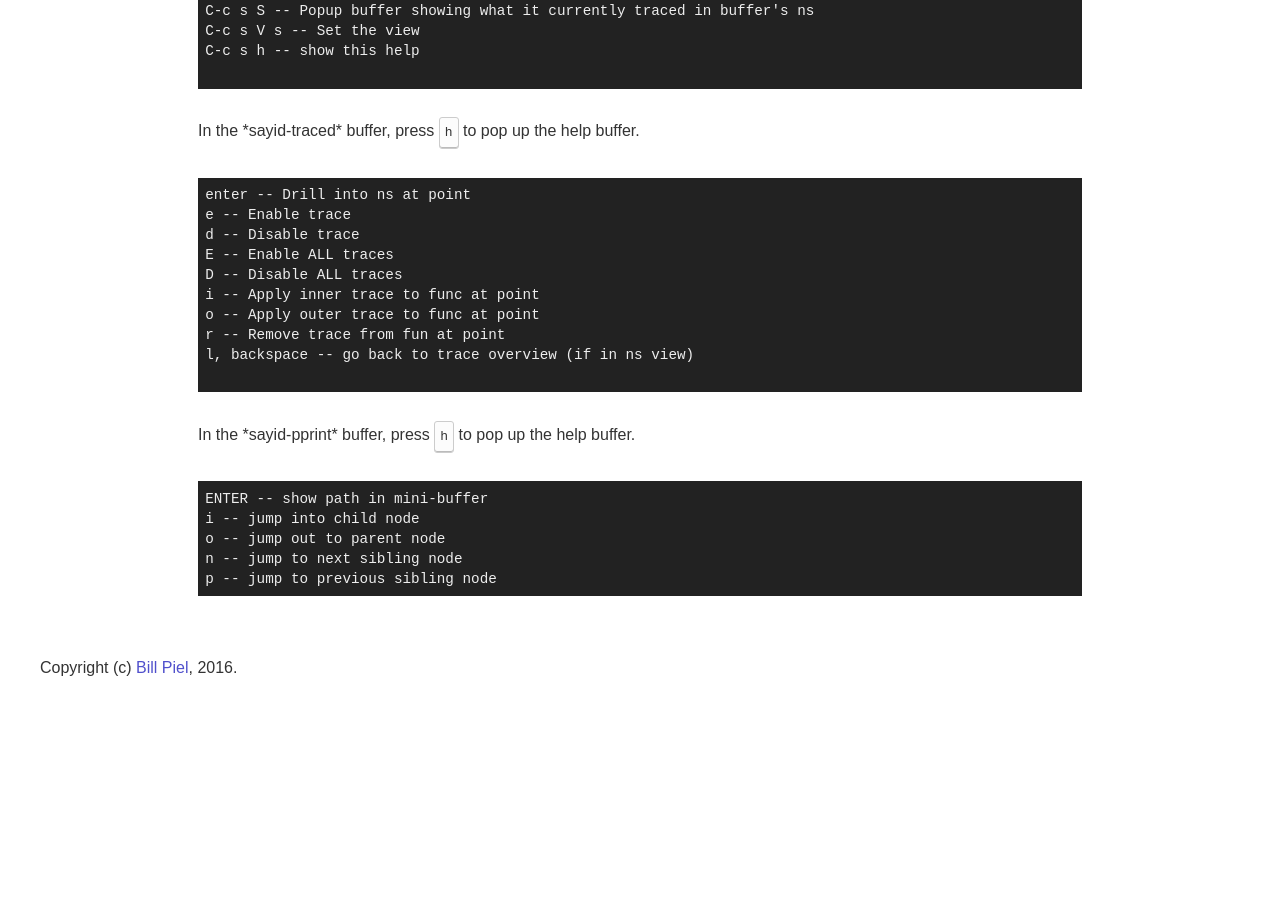
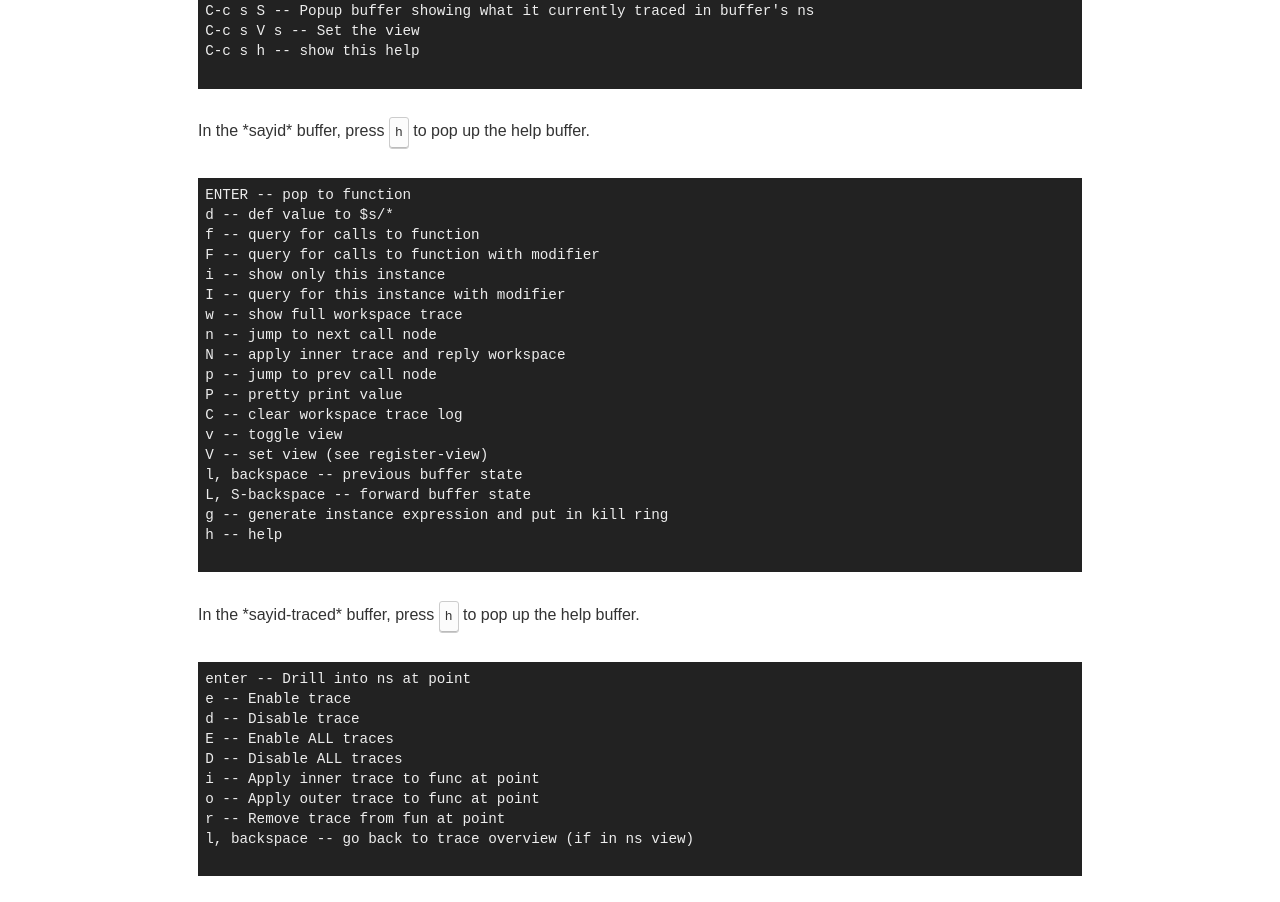
Before and after one commit to clojure-emacs/sayid, a plain HTML site: page index.html in a window 1280 px wide. Shown: the part 7745-8647 px from the top of the page. Before the commit the page ends 8457 px from the top, so only its background shows below. Drawn offline with Linux system fonts and the light colour scheme.

Commit message:
more keybinding docs

```diff
--- a/index.html
+++ b/index.html
@@ -671,6 +671,29 @@ C-c s V s -- Set the view
 C-c s h -- show this help
                       </pre>
 
+                      <p>In the *sayid* buffer, press <span class="kbd">h</span> to pop up the help buffer.</p>
+                      <pre>
+ENTER -- pop to function
+d -- def value to $s/*
+f -- query for calls to function
+F -- query for calls to function with modifier
+i -- show only this instance
+I -- query for this instance with modifier
+w -- show full workspace trace
+n -- jump to next call node
+N -- apply inner trace and reply workspace
+p -- jump to prev call node
+P -- pretty print value
+C -- clear workspace trace log
+v -- toggle view
+V -- set view (see register-view)
+l, backspace -- previous buffer state
+L, S-backspace -- forward buffer state
+g -- generate instance expression and put in kill ring
+h -- help
+                      </pre>
+
+
                       <p>In the *sayid-traced* buffer, press <span class="kbd">h</span> to pop up the help buffer.</p>
                       <pre>
 enter -- Drill into ns at point
```
